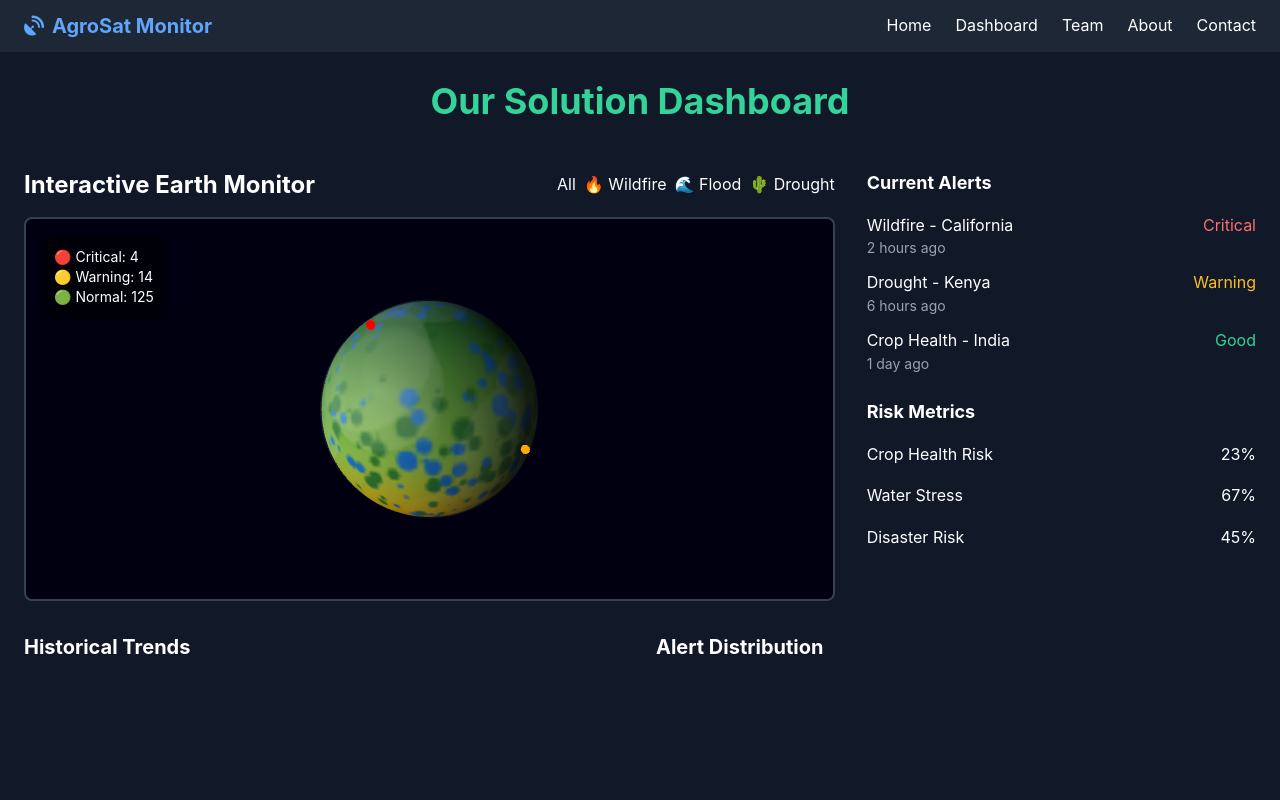
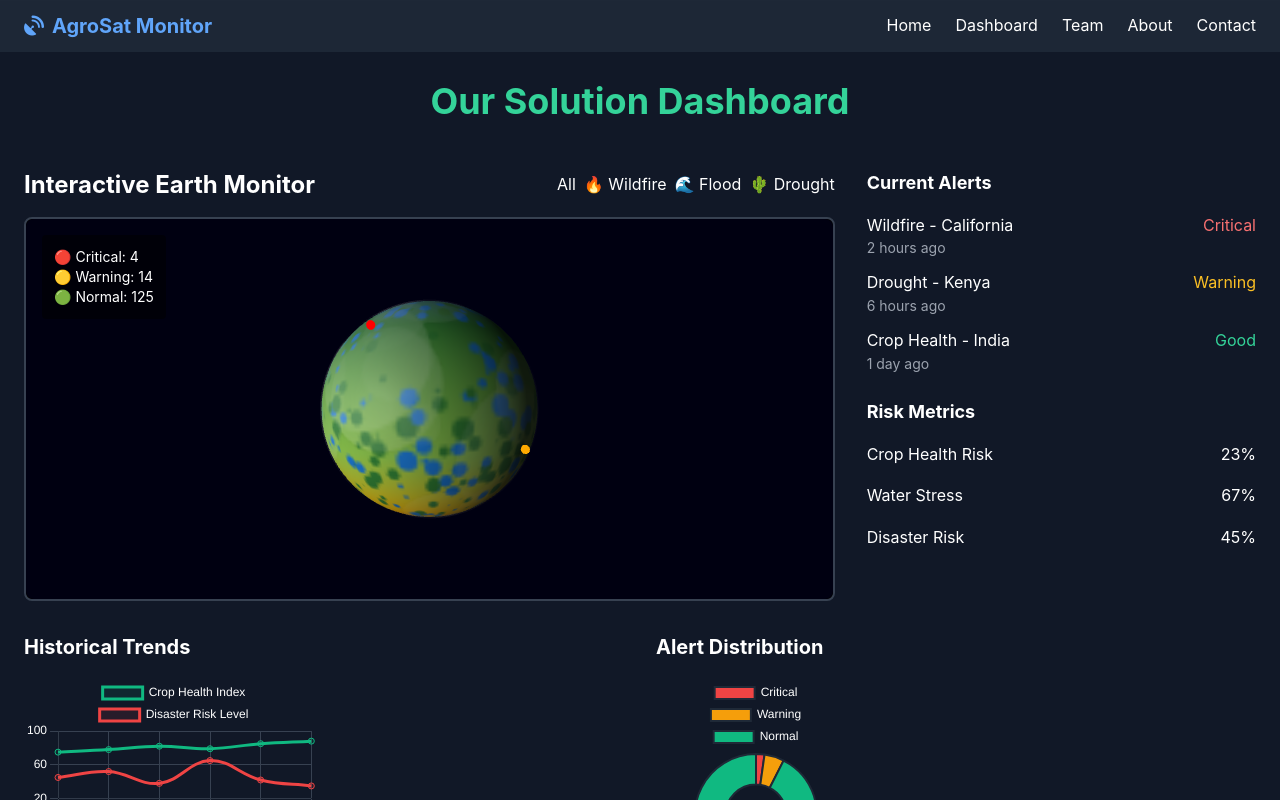
Before and after one commit to sufian-008/NasaSpace, a plain HTML site: page frontend/index.html in a window 1280 px wide. Both pictures are taken after a click on the link "Dashboard". Shown: the part 1316-2116 px from the top of the page. Drawn offline with nearby package versions, Linux system fonts and the light colour scheme; animation ran at ten frames a second.

Commit message:
Dashboard update

```diff
--- a/frontend/script.js
+++ b/frontend/script.js
@@ -7,6 +7,7 @@ let isGlobeInitialized = false;
 document.addEventListener('DOMContentLoaded', function() {
     initializeNavigation();
     initializeGlobe();
+    initializeCharts();
     initializeEventListeners();
     generateDummyData();
 });
@@ -25,12 +26,7 @@ function initializeNavigation() {
         anchor.addEventListener('click', function (e) {
             e.preventDefault();
             const target = document.querySelector(this.getAttribute('href'));
-            if (target) {
-                target.scrollIntoView({
-                    behavior: 'smooth',
-                    block: 'start'
-                });
-            }
+            if (target) target.scrollIntoView({ behavior: 'smooth', block: 'start' });
             mobileMenu.classList.add('hidden');
         });
     });
@@ -40,7 +36,6 @@ function initializeNavigation() {
 function initializeGlobe() {
     const container = document.getElementById('globe-container');
     const canvas = document.getElementById('globe-canvas');
-
     if (!container || !canvas) return;
 
     scene = new THREE.Scene();
@@ -52,22 +47,16 @@ function initializeGlobe() {
     const earthGeometry = new THREE.SphereGeometry(2, 64, 64);
     const earthTexture = createEarthTexture();
     const earthMaterial = new THREE.MeshPhongMaterial({ map: earthTexture, shininess: 0.8 });
-
     earth = new THREE.Mesh(earthGeometry, earthMaterial);
     scene.add(earth);
 
     const cloudsGeometry = new THREE.SphereGeometry(2.02, 64, 64);
-    const cloudsMaterial = new THREE.MeshPhongMaterial({
-        map: createCloudsTexture(),
-        transparent: true,
-        opacity: 0.3
-    });
+    const cloudsMaterial = new THREE.MeshPhongMaterial({ map: createCloudsTexture(), transparent: true, opacity: 0.3 });
     clouds = new THREE.Mesh(cloudsGeometry, cloudsMaterial);
     scene.add(clouds);
 
     const ambientLight = new THREE.AmbientLight(0x404040, 0.6);
     scene.add(ambientLight);
-
     const directionalLight = new THREE.DirectionalLight(0xffffff, 0.8);
     directionalLight.position.set(-1, 0, 1);
     scene.add(directionalLight);
@@ -76,244 +65,201 @@ function initializeGlobe() {
 
     addDisasterMarkers();
 
-    let isMouseDown = false;
-    let mouseX = 0, mouseY = 0;
-
-    canvas.addEventListener('mousedown', (e) => {
-        isMouseDown = true;
-        mouseX = e.clientX;
-        mouseY = e.clientY;
-    });
-
+    let isMouseDown = false, mouseX = 0, mouseY = 0;
+    canvas.addEventListener('mousedown', (e) => { isMouseDown = true; mouseX = e.clientX; mouseY = e.clientY; });
     canvas.addEventListener('mousemove', (e) => {
         if (isMouseDown) {
             const deltaX = e.clientX - mouseX;
             const deltaY = e.clientY - mouseY;
-
             earth.rotation.y += deltaX * 0.01;
             earth.rotation.x += deltaY * 0.01;
             clouds.rotation.y += deltaX * 0.01;
             clouds.rotation.x += deltaY * 0.01;
-
-            mouseX = e.clientX;
-            mouseY = e.clientY;
+            mouseX = e.clientX; mouseY = e.clientY;
         }
     });
+    canvas.addEventListener('mouseup', () => { isMouseDown = false; });
+  canvas.addEventListener('wheel', (e) => {
+    e.preventDefault(); // prevent page scrolling
+    const zoomSpeed = 0.05; // increase speed
+    camera.position.z += e.deltaY * zoomSpeed;
+    camera.position.z = Math.max(2, Math.min(15, camera.position.z)); // wider range
+});
 
-    canvas.addEventListener('mouseup', () => {
-        isMouseDown = false;
-    });
-
-    canvas.addEventListener('wheel', (e) => {
-        camera.position.z += e.deltaY * 0.01;
-        camera.position.z = Math.max(3, Math.min(10, camera.position.z));
-    });
 
     window.addEventListener('resize', onWindowResize);
-
     animate();
     isGlobeInitialized = true;
 }
 
-// Create procedural Earth texture
+// Earth & Clouds procedural textures
 function createEarthTexture() {
-    const canvas = document.createElement('canvas');
-    canvas.width = 256;
-    canvas.height = 128;
+    const canvas = document.createElement('canvas'); canvas.width = 256; canvas.height = 128;
     const ctx = canvas.getContext('2d');
-
-    const gradient = ctx.createLinearGradient(0, 0, 0, 128);
-    gradient.addColorStop(0, '#4A90E2');
-    gradient.addColorStop(0.3, '#2E7D32');
-    gradient.addColorStop(0.6, '#8BC34A');
-    gradient.addColorStop(0.8, '#FFC107');
-    gradient.addColorStop(1, '#F44336');
-
-    ctx.fillStyle = gradient;
-    ctx.fillRect(0, 0, 256, 128);
-
-    for (let i = 0; i < 1000; i++) {
-        const x = Math.random() * 256;
-        const y = Math.random() * 128;
-        const size = Math.random() * 3;
-        ctx.fillStyle = Math.random() > 0.5 ? '#2E7D32' : '#1976D2';
-        ctx.beginPath();
-        ctx.arc(x, y, size, 0, Math.PI * 2);
-        ctx.fill();
+    const gradient = ctx.createLinearGradient(0,0,0,128);
+    gradient.addColorStop(0,'#4A90E2'); gradient.addColorStop(0.3,'#2E7D32'); gradient.addColorStop(0.6,'#8BC34A');
+    gradient.addColorStop(0.8,'#FFC107'); gradient.addColorStop(1,'#F44336');
+    ctx.fillStyle = gradient; ctx.fillRect(0,0,256,128);
+    for(let i=0;i<1000;i++){
+        const x=Math.random()*256, y=Math.random()*128, size=Math.random()*3;
+        ctx.fillStyle = Math.random()>0.5?'#2E7D32':'#1976D2';
+        ctx.beginPath(); ctx.arc(x,y,size,0,Math.PI*2); ctx.fill();
     }
-
     const texture = new THREE.CanvasTexture(canvas);
-    texture.wrapS = THREE.RepeatWrapping;
-    texture.wrapT = THREE.RepeatWrapping;
+    texture.wrapS = THREE.RepeatWrapping; texture.wrapT = THREE.RepeatWrapping;
     return texture;
 }
 
-// Create procedural clouds texture
 function createCloudsTexture() {
-    const canvas = document.createElement('canvas');
-    canvas.width = 256;
-    canvas.height = 128;
-    const ctx = canvas.getContext('2d');
-
-    ctx.fillStyle = 'rgba(255, 255, 255, 0.8)';
-
-    for (let i = 0; i < 50; i++) {
-        const x = Math.random() * 256;
-        const y = Math.random() * 128;
-        const radius = Math.random() * 20 + 5;
-        ctx.globalAlpha = Math.random() * 0.5 + 0.2;
-        ctx.beginPath();
-        ctx.arc(x, y, radius, 0, Math.PI * 2);
-        ctx.fill();
+    const canvas=document.createElement('canvas'); canvas.width=256; canvas.height=128; const ctx=canvas.getContext('2d');
+    ctx.fillStyle='rgba(255,255,255,0.8)';
+    for(let i=0;i<50;i++){
+        const x=Math.random()*256, y=Math.random()*128, radius=Math.random()*20+5;
+        ctx.globalAlpha=Math.random()*0.5+0.2; ctx.beginPath(); ctx.arc(x,y,radius,0,Math.PI*2); ctx.fill();
     }
-
-    const texture = new THREE.CanvasTexture(canvas);
-    texture.wrapS = THREE.RepeatWrapping;
-    texture.wrapT = THREE.RepeatWrapping;
+    const texture=new THREE.CanvasTexture(canvas);
+    texture.wrapS=THREE.RepeatWrapping; texture.wrapT=THREE.RepeatWrapping;
     return texture;
 }
 
-// Add disaster markers
+// Disaster markers
 function addDisasterMarkers() {
-    const disasters = [
-        { lat: 34.0522, lon: -118.2437, type: 'wildfire', severity: 'critical' },
-        { lat: -1.2921, lon: 36.8219, type: 'drought', severity: 'warning' },
-        { lat: 28.7041, lon: 77.1025, type: 'flood', severity: 'normal' },
-        { lat: -15.7975, lon: -47.8919, type: 'drought', severity: 'warning' },
-        { lat: 51.5074, lon: -0.1278, type: 'normal', severity: 'normal' }
+    const disasters=[
+        {lat:34.0522,lon:-118.2437,type:'wildfire',severity:'critical'},
+        {lat:-1.2921,lon:36.8219,type:'drought',severity:'warning'},
+        {lat:28.7041,lon:77.1025,type:'flood',severity:'normal'},
+        {lat:-15.7975,lon:-47.8919,type:'drought',severity:'warning'},
+        {lat:51.5074,lon:-0.1278,type:'normal',severity:'normal'}
     ];
-
-    disasters.forEach(disaster => {
-        const marker = createDisasterMarker(disaster);
-        scene.add(marker);
-        alertMarkers.push(marker);
-    });
+    disasters.forEach(disaster=>{ const marker=createDisasterMarker(disaster); scene.add(marker); alertMarkers.push(marker); });
 }
 
-function createDisasterMarker(disaster) {
-    const phi = (90 - disaster.lat) * (Math.PI / 180);
-    const theta = (disaster.lon + 180) * (Math.PI / 180);
-
-    const x = -2.1 * Math.sin(phi) * Math.cos(theta);
-    const y = 2.1 * Math.cos(phi);
-    const z = 2.1 * Math.sin(phi) * Math.sin(theta);
-
-    const geometry = new THREE.SphereGeometry(0.05, 8, 8);
+function createDisasterMarker(disaster){
+    const phi=(90-disaster.lat)*(Math.PI/180), theta=(disaster.lon+180)*(Math.PI/180);
+    const x=-2.1*Math.sin(phi)*Math.cos(theta), y=2.1*Math.cos(phi), z=2.1*Math.sin(phi)*Math.sin(theta);
+    const geometry=new THREE.SphereGeometry(0.05,8,8);
     let material;
-
-    switch (disaster.severity) {
-        case 'critical':
-            material = new THREE.MeshBasicMaterial({ color: 0xff0000 });
-            break;
-        case 'warning':
-            material = new THREE.MeshBasicMaterial({ color: 0xffaa00 });
-            break;
-        default:
-            material = new THREE.MeshBasicMaterial({ color: 0x00ff00 });
+    switch(disaster.severity){
+        case 'critical': material=new THREE.MeshBasicMaterial({color:0xff0000}); break;
+        case 'warning': material=new THREE.MeshBasicMaterial({color:0xffaa00}); break;
+        default: material=new THREE.MeshBasicMaterial({color:0x00ff00});
     }
-
-    const marker = new THREE.Mesh(geometry, material);
-    marker.position.set(x, y, z);
-    marker.userData = disaster;
-
+    const marker=new THREE.Mesh(geometry, material);
+    marker.position.set(x,y,z); marker.userData=disaster;
     return marker;
 }
 
-// Animation loop
-function animate() {
+// Animation
+function animate(){
     requestAnimationFrame(animate);
+    if(earth && clouds){
+        earth.rotation.y+=0.002; clouds.rotation.y+=0.0015;
+        alertMarkers.forEach(marker=>{ marker.scale.setScalar(1+0.3*Math.sin(Date.now()*0.005)); });
+    }
+    if(renderer && scene && camera) renderer.render(scene,camera);
+}
 
-    if (earth && clouds) {
-        earth.rotation.y += 0.002;
-        clouds.rotation.y += 0.0015;
+// Resize handler
+function onWindowResize(){
+    const container=document.getElementById('globe-container'); if(!container||!camera||!renderer) return;
+    camera.aspect=container.clientWidth/container.clientHeight;
+    camera.updateProjectionMatrix();
+    renderer.setSize(container.clientWidth,container.clientHeight);
+}
 
-        alertMarkers.forEach(marker => {
-            marker.scale.setScalar(1 + 0.3 * Math.sin(Date.now() * 0.005));
+// Initialize small charts
+function initializeCharts() {
+    // Trends Chart (small)
+    const trendsCtx = document.getElementById('trendsChart');
+    if(trendsCtx){
+        trendsCtx.width=300; trendsCtx.height=150;
+        new Chart(trendsCtx,{
+            type:'line',
+            data:{
+                labels:['Jan','Feb','Mar','Apr','May','Jun'],
+                datasets:[{
+                    label:'Crop Health Index',
+                    data:[75,78,82,79,85,88],
+                    borderColor:'#10B981',
+                    backgroundColor:'rgba(16,185,129,0.1)',
+                    tension:0.4
+                },{
+                    label:'Disaster Risk Level',
+                    data:[45,52,38,65,42,35],
+                    borderColor:'#EF4444',
+                    backgroundColor:'rgba(239,68,68,0.1)',
+                    tension:0.4
+                }]
+            },
+            options:{responsive:false,maintainAspectRatio:false,plugins:{legend:{labels:{color:'#ffffff'}}},
+                scales:{x:{ticks:{color:'#ffffff'},grid:{color:'#374151'}},y:{ticks:{color:'#ffffff'},grid:{color:'#374151'}}}
+            }
         });
     }
 
-    if (renderer && scene && camera) {
-        renderer.render(scene, camera);
+    // Alerts Chart (small)
+    const alertsCtx=document.getElementById('alertsChart');
+    if(alertsCtx){
+        alertsCtx.width=200; alertsCtx.height=200;
+        new Chart(alertsCtx,{
+            type:'doughnut',
+            data:{labels:['Critical','Warning','Normal'],datasets:[{data:[3,7,124],backgroundColor:['#EF4444','#F59E0B','#10B981'],borderWidth:2,borderColor:'#1F2937'}]},
+            options:{responsive:false,maintainAspectRatio:false,plugins:{legend:{labels:{color:'#ffffff'}}}}
+        });
     }
 }
 
-// Handle window resize
-function onWindowResize() {
-    const container = document.getElementById('globe-container');
-    if (!container || !camera || !renderer) return;
-
-    camera.aspect = container.clientWidth / container.clientHeight;
-    camera.updateProjectionMatrix();
-    renderer.setSize(container.clientWidth, container.clientHeight);
-}
-
-// Initialize Event Listeners
-function initializeEventListeners() {
-    document.querySelectorAll('.filter-btn').forEach(btn => {
-        btn.addEventListener('click', function() {
-            document.querySelectorAll('.filter-btn').forEach(b => b.classList.remove('active'));
+// Event listeners & modals
+function initializeEventListeners(){
+    document.querySelectorAll('.filter-btn').forEach(btn=>{
+        btn.addEventListener('click',function(){
+            document.querySelectorAll('.filter-btn').forEach(b=>b.classList.remove('active'));
             this.classList.add('active');
-
-            const filter = this.dataset.filter;
-            filterDisasters(filter);
+            filterDisasters(this.dataset.filter);
         });
     });
 
-    const modal = document.getElementById('impact-modal');
-    const closeBtn = modal.querySelector('.close');
-
-    closeBtn.addEventListener('click', () => {
-        modal.style.display = 'none';
-    });
-
-    window.addEventListener('click', (e) => {
-        if (e.target === modal) {
-            modal.style.display = 'none';
-        }
-    });
+    const modal=document.getElementById('impact-modal');
+    const closeBtn=modal.querySelector('.close');
+    closeBtn.addEventListener('click',()=>{modal.style.display='none';});
+    window.addEventListener('click',(e)=>{if(e.target===modal) modal.style.display='none';});
 }
 
-function filterDisasters(filter) {
-    alertMarkers.forEach(marker => {
-        marker.visible = (filter === 'all' || marker.userData.type === filter);
-    });
+// Filter disasters
+function filterDisasters(filter){
+    alertMarkers.forEach(marker=>{marker.visible=(filter==='all'||marker.userData.type===filter);});
 }
 
-function generateDummyData() {
+// Dummy data simulation
+function generateDummyData(){
     updateAlertCounts();
-
-    setInterval(() => {
-        updateAlertCounts();
-        updateRiskMetrics();
-    }, 5000);
+    setInterval(()=>{ updateAlertCounts(); updateRiskMetrics(); },5000);
 }
 
-function updateAlertCounts() {
-    const critical = Math.floor(Math.random() * 5) + 1;
-    const warning = Math.floor(Math.random() * 10) + 5;
-    const normal = Math.floor(Math.random() * 50) + 100;
-
-    document.getElementById('critical-count').textContent = critical;
-    document.getElementById('warning-count').textContent = warning;
-    document.getElementById('normal-count').textContent = normal;
+function updateAlertCounts(){
+    const critical=Math.floor(Math.random()*5)+1;
+    const warning=Math.floor(Math.random()*10)+5;
+    const normal=Math.floor(Math.random()*50)+100;
+    document.getElementById('critical-count').textContent=critical;
+    document.getElementById('warning-count').textContent=warning;
+    document.getElementById('normal-count').textContent=normal;
 }
 
-function updateRiskMetrics() {
-    const cropRisk = Math.floor(Math.random() * 40) + 10;
-    const waterStress = Math.floor(Math.random() * 60) + 20;
-    const disasterRisk = Math.floor(Math.random() * 80) + 10;
-
-    setTimeout(() => { document.querySelector('.progress-fill').style.width = cropRisk + '%'; }, 100);
-    setTimeout(() => { document.querySelectorAll('.progress-fill')[1].style.width = waterStress + '%'; }, 200);
-    setTimeout(() => { document.querySelectorAll('.progress-fill')[2].style.width = disasterRisk + '%'; }, 300);
+function updateRiskMetrics(){
+    const cropRisk=Math.floor(Math.random()*40)+10;
+    const waterStress=Math.floor(Math.random()*60)+20;
+    const disasterRisk=Math.floor(Math.random()*80)+10;
+    setTimeout(()=>{document.querySelector('.progress-fill').style.width=cropRisk+'%';},100);
+    setTimeout(()=>{document.querySelectorAll('.progress-fill')[1].style.width=waterStress+'%';},200);
+    setTimeout(()=>{document.querySelectorAll('.progress-fill')[2].style.width=disasterRisk+'%';},300);
 }
 
+// Utility & alerts
+function scrollToSection(sectionId){ const section=document.getElementById(sectionId); if(section) section.scrollIntoView({behavior:'smooth'}); }
 
-
-function simulateSMSAlert() {
-    const simulationArea = document.getElementById('simulation-area');
-
-    simulationArea.innerHTML = `
+function simulateSMSAlert(){
+    const simulationArea=document.getElementById('simulation-area');
+    simulationArea.innerHTML=`
         <div class="text-center animate-fade-in">
             <div class="bg-red-500 text-white p-4 rounded-lg mb-4 animate-pulse">
                 <i class="fas fa-exclamation-triangle text-2xl mb-2"></i>
@@ -321,36 +267,32 @@ function simulateSMSAlert() {
                 <p class="text-sm">SMS dispatched to 1,247 farmers in affected region</p>
             </div>
             <div class="bg-gray-700 p-4 rounded-lg text-left text-sm">
-                <div class="text-green-400 mb-2"> SMS Alert:</div>
+                <div class="text-green-400 mb-2">📱 SMS Alert:</div>
                 <div class="text-white">
-                    "DROUGHT WARNING: Severe water stress detected in your region.
+                    "⚠️ DROUGHT WARNING: Severe water stress detected in your region.
                     Implement conservation measures immediately.
                     Check AgroSat dashboard for detailed guidance."
                 </div>
             </div>
         </div>
     `;
-
-    setTimeout(() => {
-        simulationArea.innerHTML = `
-            <div class="text-center">
-                <i class="fas fa-satellite text-4xl text-blue-400 mb-4 animate-pulse"></i>
-                <p class="text-gray-300">Click 'Simulate SMS Alert' to see live demo</p>
-            </div>
-        `;
-    }, 5000);
+    setTimeout(()=>{ simulationArea.innerHTML=`
+        <div class="text-center">
+            <i class="fas fa-satellite text-4xl text-blue-400 mb-4 animate-pulse"></i>
+            <p class="text-gray-300">Click 'Simulate SMS Alert' to see live demo</p>
+        </div>
+    `;},5000);
 }
 
-function showImpactModal() {
-    document.getElementById('impact-modal').style.display = 'block';
-}
+function showImpactModal(){ document.getElementById('impact-modal').style.display='block'; }
 
-window.addEventListener('error', function(e) {
-    if (e.message.includes('three') || e.message.includes('WebGL')) {
+// WebGL error fallback
+window.addEventListener('error', function(e){
+    if(e.message.includes('three')||e.message.includes('WebGL')){
         console.warn('WebGL/Three.js not supported, falling back to 2D visualization');
-        const globeContainer = document.getElementById('globe-container');
-        if (globeContainer) {
-            globeContainer.innerHTML = `
+        const globeContainer=document.getElementById('globe-container');
+        if(globeContainer){
+            globeContainer.innerHTML=`
                 <div class="flex items-center justify-center h-full bg-gray-800 rounded-lg">
                     <div class="text-center">
                         <i class="fas fa-globe text-6xl text-blue-400 mb-4"></i>
```
Also changed, not shown: frontend/index.html (+7 -3 lines).
